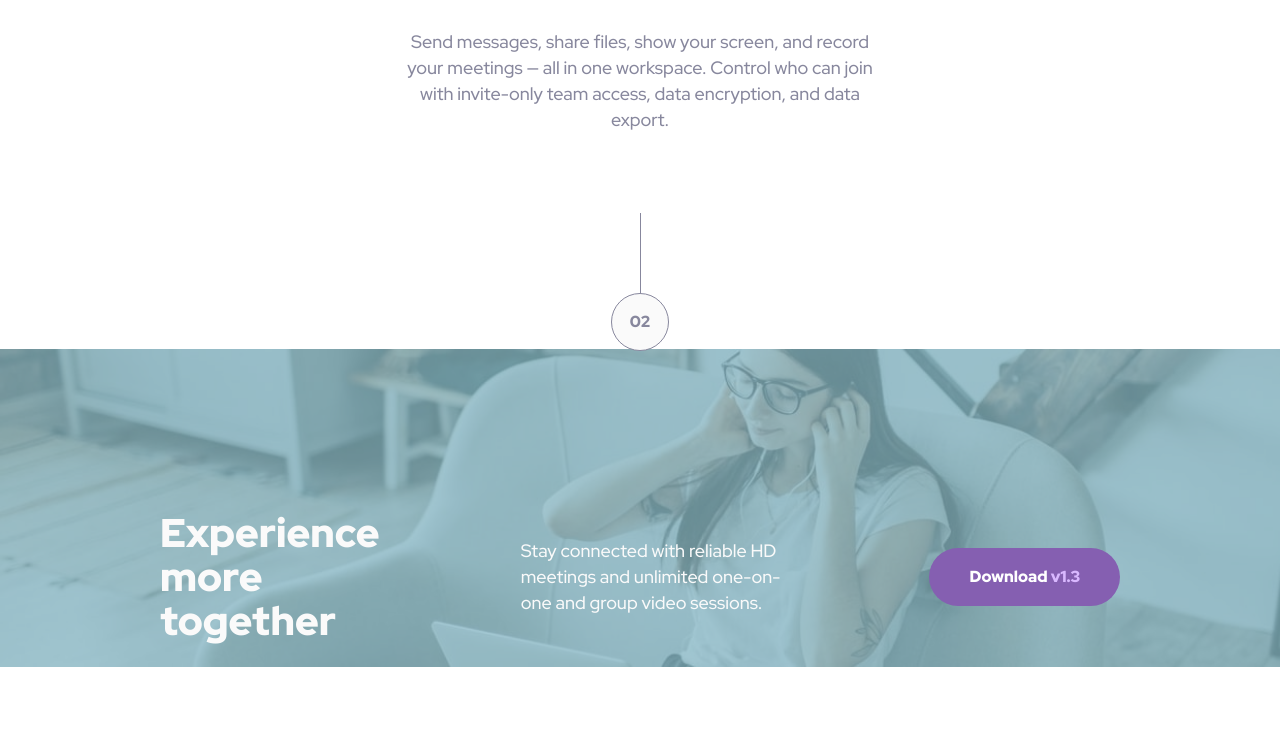
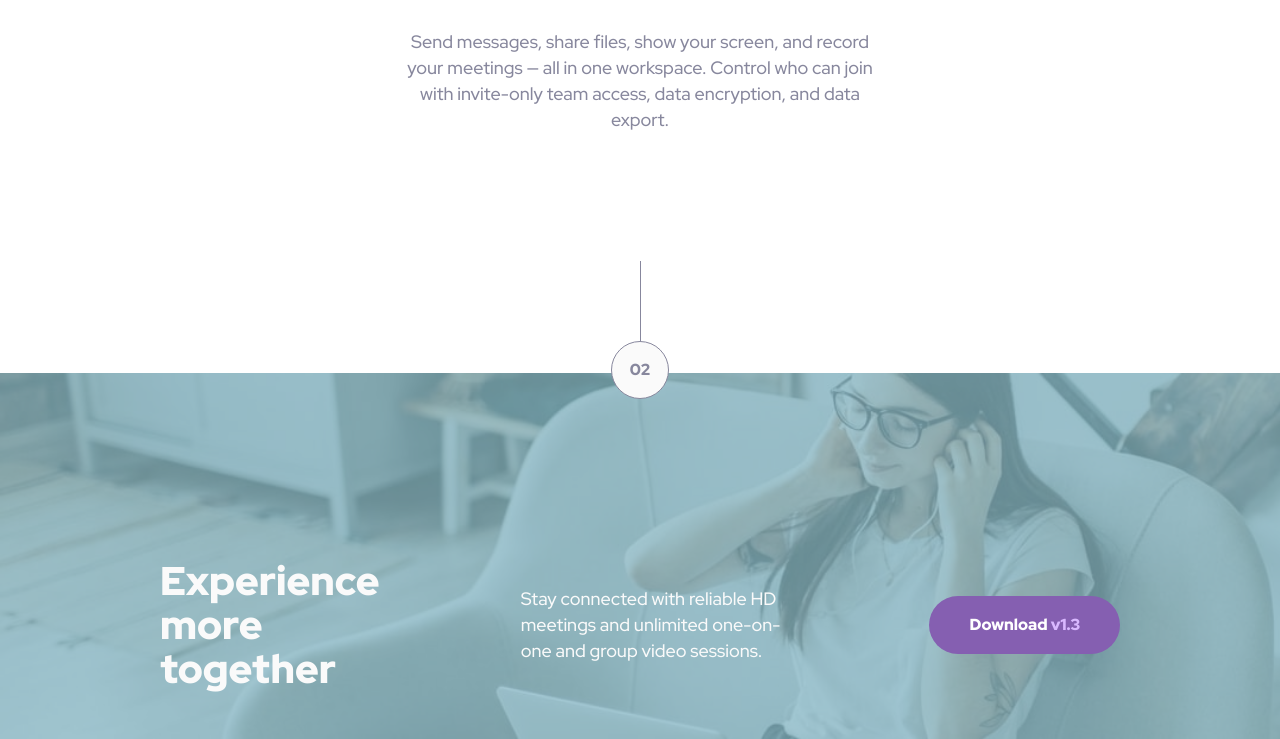
Before and after one commit to adarshpkotian/ft-4, a plain HTML site: page index.html in a window 1280 px wide. Shown: the part 1306-2045 px from the top of the page. Before the commit the page ends 1997 px from the top, so only its background shows below. Drawn offline with Linux system fonts and the light colour scheme.

Commit message:
Update styles.css

```diff
--- a/styles.css
+++ b/styles.css
@@ -230,7 +230,7 @@ button:hover {
   flex-direction: column;
   align-items: center;
   justify-content: center;
-  padding: 0 10rem 3rem 10rem;
+  padding: 3rem 10rem;
   max-width: 100%;
 }
 
```
